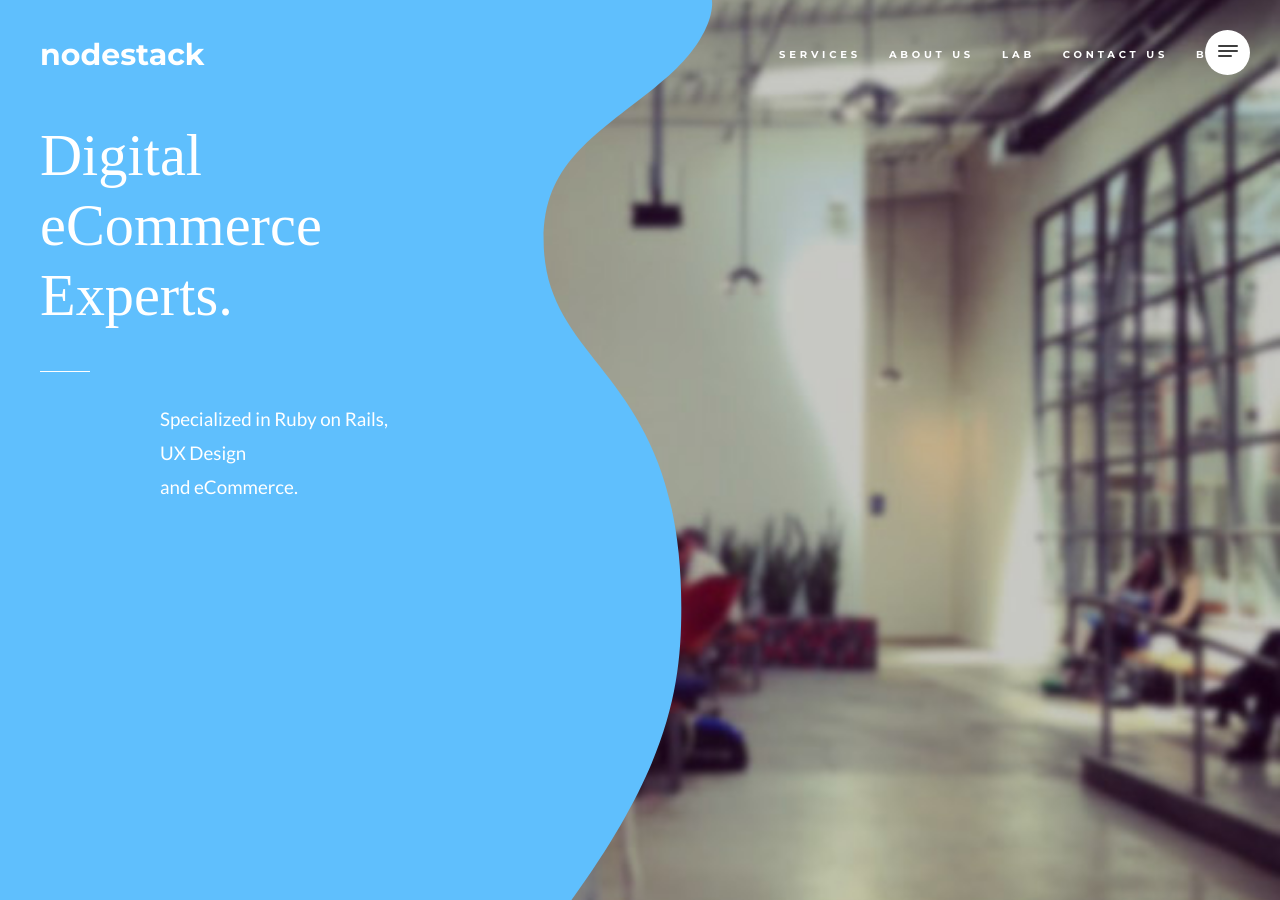
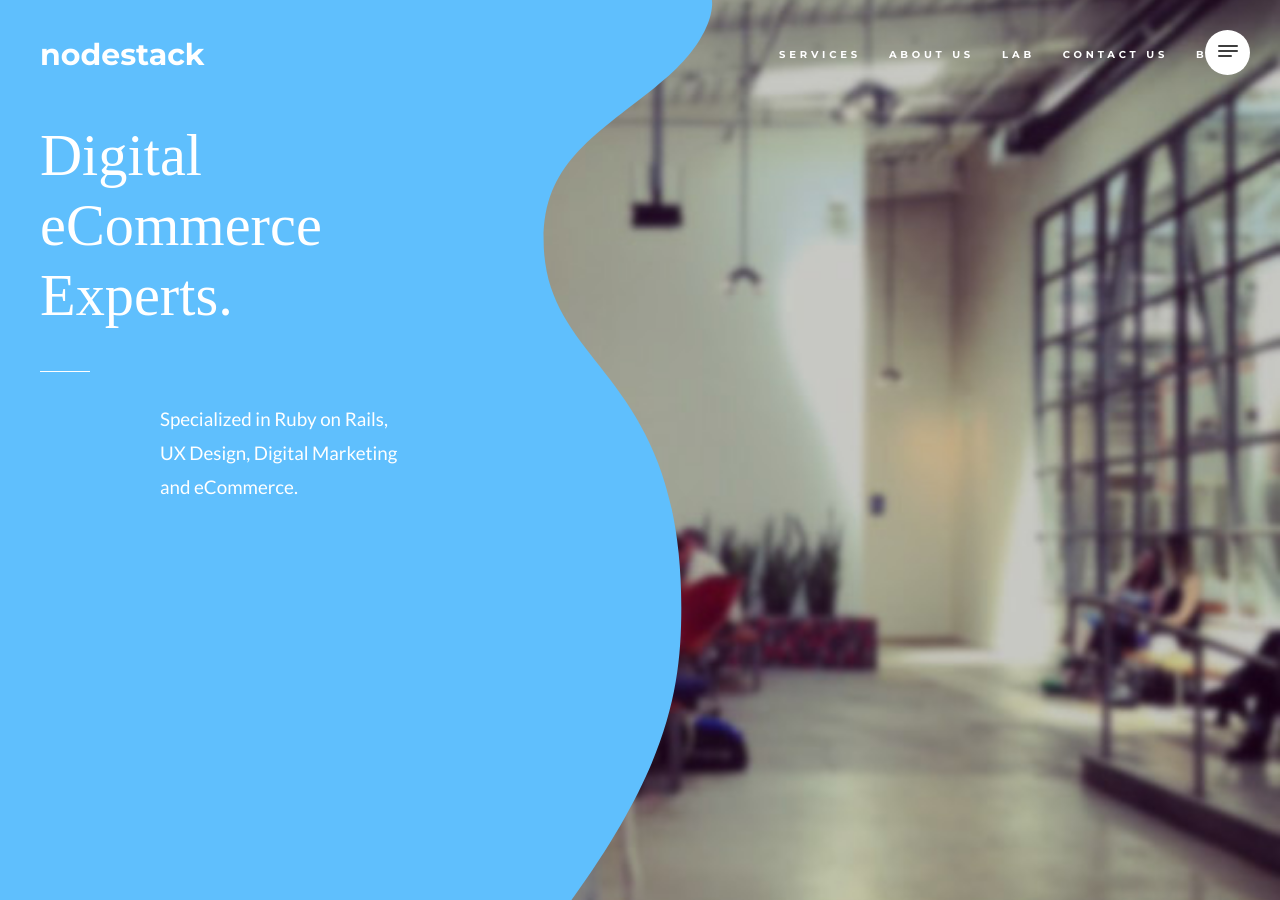
Before and after one commit to nodestack/nodestack.github.io, a Jekyll site: the page built from index.html, in a window 1280 px wide and 900 px high. Built offline with Jekyll 4.4.1, drawn with Linux system fonts in a browser that asks for light colours; nearby versions of some CDN libraries; some web fonts are replaced.

Commit message:
Update header.html

```diff
--- a/_includes/header.html
+++ b/_includes/header.html
@@ -6,7 +6,7 @@
                 <div class="col-lg-12">
                     <div class="intro-text">
                         <h1>Digital <br>eCommerce <br>Experts.</h1>
-                        <p class="skills">Specialized in Ruby on Rails,<br>UX Design <br>and eCommerce.</p>
+                        <p class="skills">Specialized in Ruby on Rails,<br>UX Design, Digital Marketing <br>and eCommerce.</p>
                     </div>
                 </div>
             </div>
```
